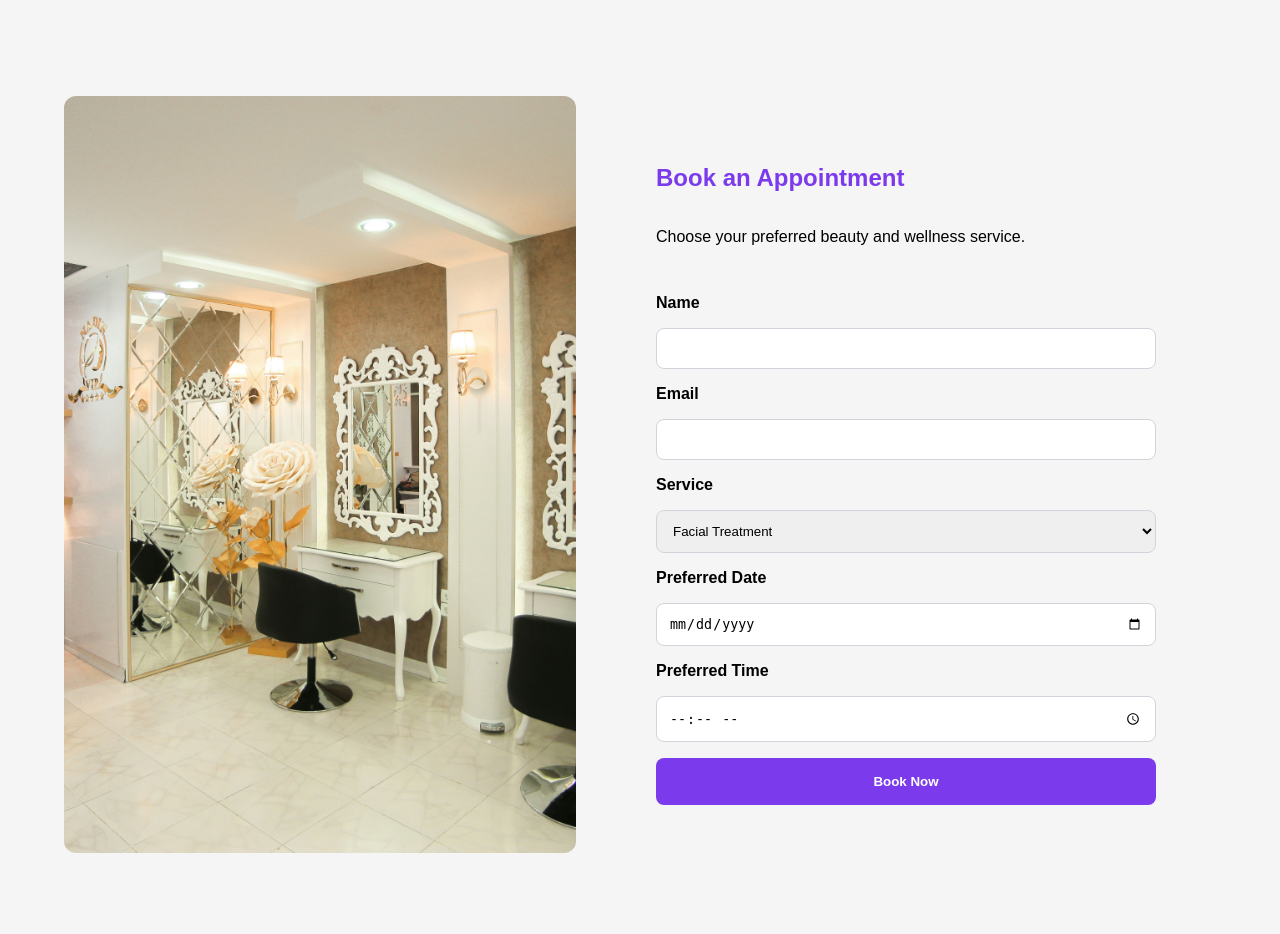
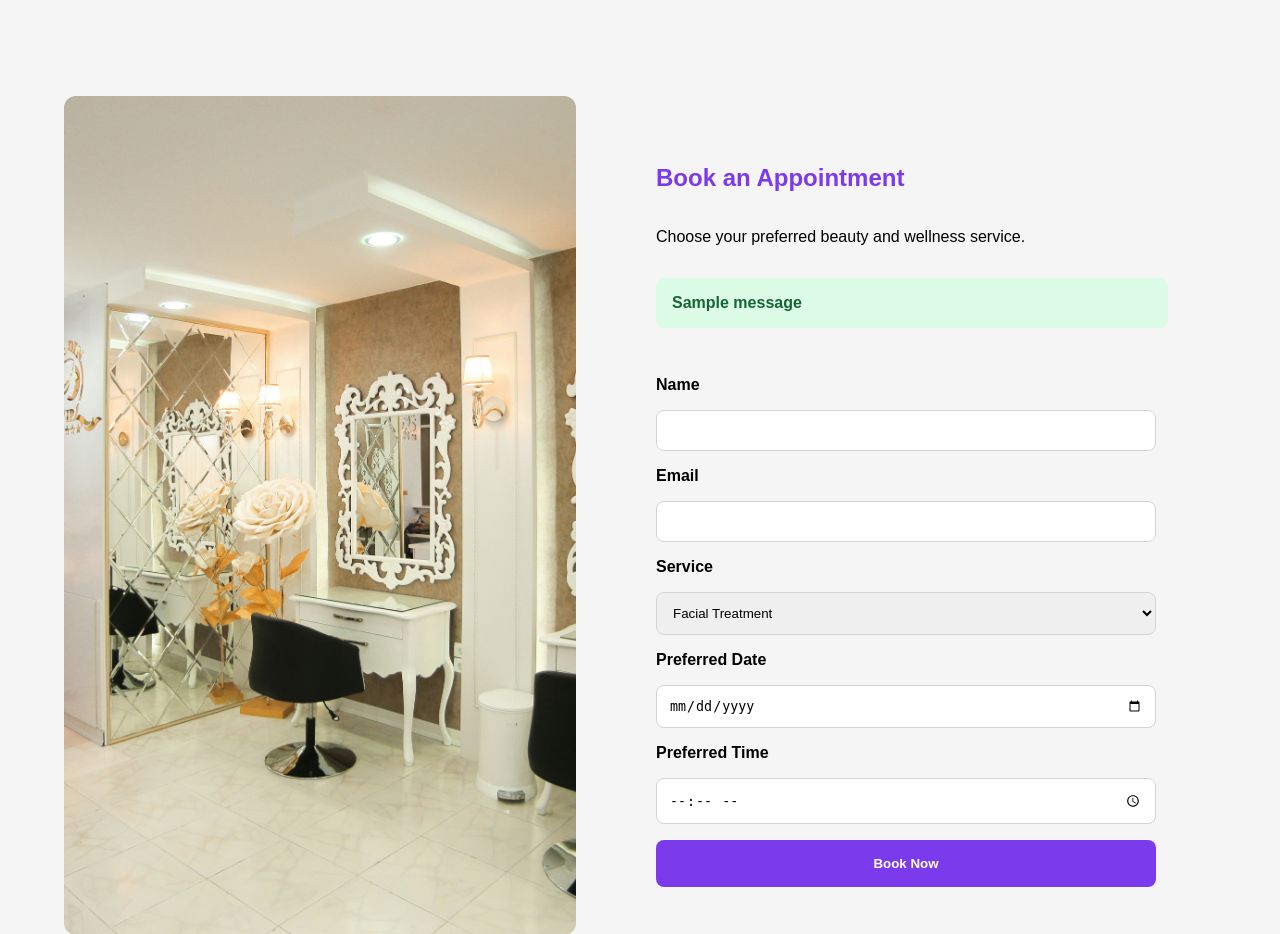
Before and after one commit to vera-com/glow-space, a Django app: page /bookings/ in a window 1280 px wide. Shown: the part 60-994 px from the top of the page. Run offline with Django 5.2, Linux system fonts and the light colour scheme; tables that the repository leaves empty hold one stand-in row (values such as "Sample post"); one stand-in notice (Sample message) is shown.

Commit message:
Add success message for booking submissions.

```diff
--- a/home/templates/home/bookings.html
+++ b/home/templates/home/bookings.html
@@ -16,6 +16,12 @@
     <p>
         Choose your preferred beauty and wellness service.
     </p>
+
+    {% if messages %}
+    {% for message in messages %}
+        <p class="success-message">{{ message }}</p>
+    {% endfor %}
+{% endif %}
 
     <form method="POST"
     class="booking-form">
--- a/home/views.py
+++ b/home/views.py
@@ -1,4 +1,5 @@
-from django.shortcuts import render
+from django.shortcuts import render, redirect
+from django.contrib import messages
 from .models import Booking
 
 
@@ -17,5 +18,11 @@ def bookings(request):
             preferred_date=request.POST.get("preferred_date"),
             preferred_time=request.POST.get("preferred_time"),
         )
+        messages.success(
+            request,
+            "Your booking request has been submitted successfully."
+        )
+
+        return redirect("bookings")
 
     return render(request, "home/bookings.html")
--- a/static/css/style.css
+++ b/static/css/style.css
@@ -242,6 +242,16 @@ nav {
     background-color: #5b21b6;
 }
 
+.success-message {
+    background-color: #dcfce7;
+    color: #166534;
+    padding: 1rem;
+    border-radius: 8px;
+    font-weight: bold;
+    margin-bottom: 1rem;
+}
+
+
 /* =========================
    Booking Page Layout
 ========================= */
```
